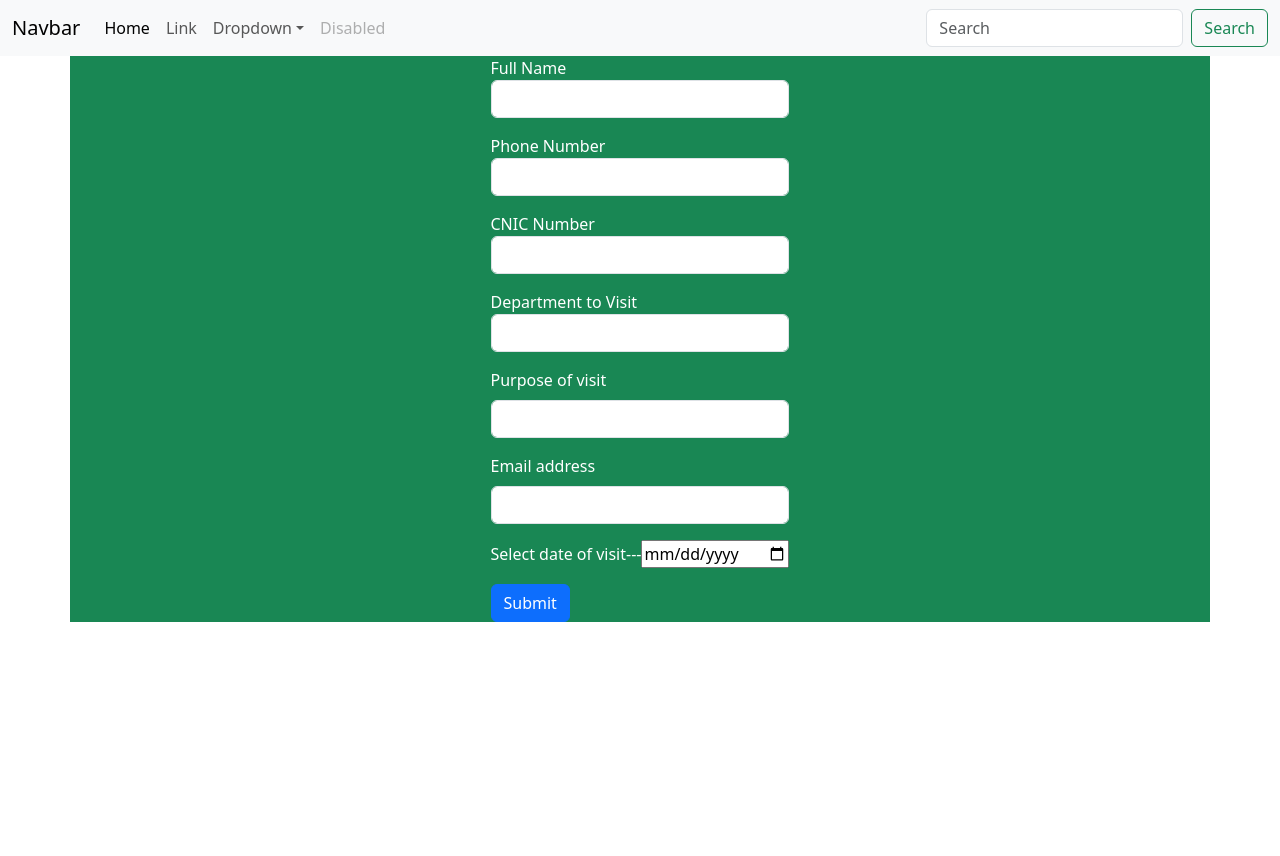
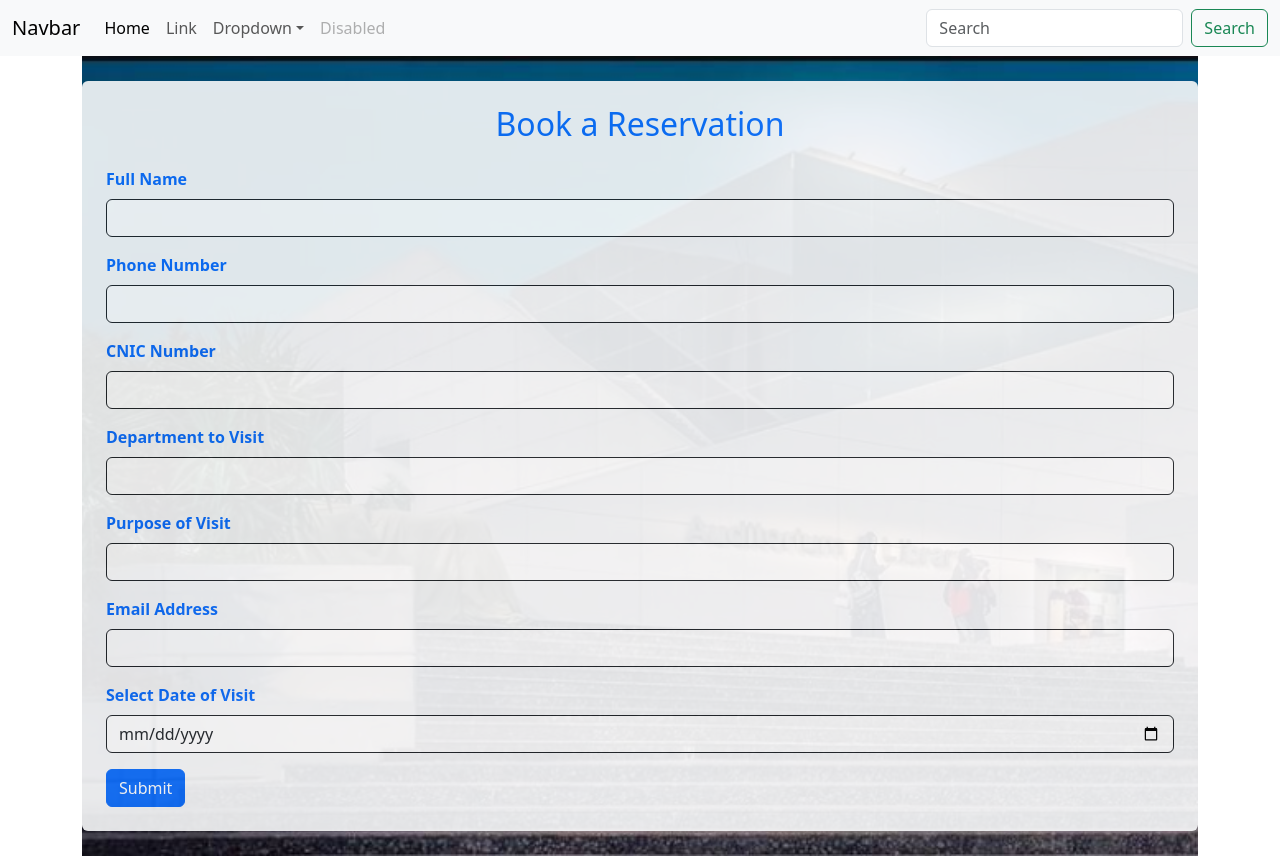
Before and after one commit to AbdulRehman-Awan1/fyp-project, a React (Create React App) app: page / in a window 1280 px wide. Before the commit the page ends 800 px from the top, so only its background shows below. Built offline with nearby package versions, Linux system fonts and the light colour scheme.

Commit message:
added background image , did some css and formatti

```diff
--- a/src/App.js
+++ b/src/App.js
@@ -7,7 +7,7 @@ function App() {
   return (
       <>
        <NavBar/>
-       <div className="container d-flex justify-content-center bg-success text-white " >
+       <div className="container  text-primary" >
        <BookReservation/>
        </div>
 
--- a/src/Components/BookReservation.js
+++ b/src/Components/BookReservation.js
@@ -1,94 +1,173 @@
-import React , {useState}from 'react'
-import axios from 'axios'
+import React, { useState } from 'react';
+import axios from 'axios';
+
+// Import your AIR University image here
+import airUniversityImage from './air_university_image.jpg';
 
 const BookReservation = () => {
+    const [formData, setFormData] = useState({
+        name: '',
+        phone: '',
+        cnic: '',
+        department: '',
+        purpose: '',
+        email: '',
+        date: '',
+    });
 
-    const [name, setName] =useState("")
-    const [phone, setPhone] =useState("")
-    const [CNIC, setCNIC] =useState("")
-    const [department, setDepartment] =useState("")
-    const [purpose, setPurpose] =useState("")
-    const [email, setEmail] =useState("")
-    const [date, setDate] =useState("")
+    const handleSubmit = (e) => {
+        e.preventDefault();
+        console.log('clicked');
+        axios.post('https://64fda739596493f7af7e69aa.mockapi.io/CRUD', formData, {
+            headers: { 'Access-Control-Allow-Origin': '*' },
+        });
+    };
 
-    const header = {"Access-Control-Allow-Origin": "*"};
-
-    const handleSubmit =(e) =>{
-        e.preventDefault();
-        console.log("clicked");
-        axios.post("https://64fda739596493f7af7e69aa.mockapi.io/CRUD" , {
-            name: name,
-            phone: phone,
-            CNIC:CNIC,
-            department: department,
-            purpose:purpose,
-            email: email,
-            date:date,
-            header,
-
-
-
+    const handleChange = (e) => {
+        const { name, value } = e.target;
+        setFormData({
+            ...formData,
+            [name]: value,
         });
-    }
+    };
 
     return (
-        <>
-            <div >
-                <form>
-
+        <div
+            className="container-fluid p-0 fw-bold"
+            style={{
+                backgroundImage: `url(${airUniversityImage})`,
+                backgroundSize: 'cover',
+                backgroundRepeat: 'no-repeat',
+                backgroundAttachment: 'fixed',
+                height: '100vh',
+                display: 'flex',
+                alignItems: 'center',
+                justifyContent: 'center',
+                opacity: '1.0',
+            }}
+        >
+            <form
+                className="container bg-light p-4 rounded"
+                style={{
+                    opacity: '0.9',
+                }}
+            >
+                <h2 className="text-center mb-4">Book a Reservation</h2>
                 <div className="mb-3">
-                        <label >Full Name</label>
-                        <input className="form-control"
-                        onChange={(e) => setName(e.target.value)}/>
+                    <label htmlFor="name" className="form-label">
+                        Full Name
+                    </label>
+                    <input
+                        type="text"
+                        id="name"
+                        className="form-control border border-dark"
+                        name="name"
+                        value={formData.name}
+                        onChange={handleChange}
+                        required
+                    />
                 </div>
 
                 <div className="mb-3">
-                        <label >Phone Number</label>
-                        <input className="form-control"
-                         onChange={(e) => setPhone(e.target.value)}/>
+                    <label htmlFor="phone" className="form-label">
+                        Phone Number
+                    </label>
+                    <input
+                        type="text"
+                        id="phone"
+                        className="form-control border border-dark"
+                        name="phone"
+                        value={formData.phone}
+                        onChange={handleChange}
+                        required
+                    />
                 </div>
 
                 <div className="mb-3">
-                        <label >CNIC Number</label>
-                        <input className="form-control"
-                         onChange={(e) => setCNIC(e.target.value)} />
+                    <label htmlFor="cnic" className="form-label" >
+                        CNIC Number
+                    </label>
+                    <input
+                        type="text"
+                        id="cnic"
+                        className="form-control border border-dark"
+                        name="cnic"
+                        value={formData.cnic}
+                        onChange={handleChange}
+                        required
+                    />
                 </div>
 
                 <div className="mb-3">
-                        <label >Department to Visit</label>
-                        <input className="form-control"
-                         onChange={(e) => setDepartment(e.target.value)} />
+                    <label htmlFor="department" className="form-label">
+                        Department to Visit
+                    </label>
+                    <input
+                        type="text"
+                        id="department"
+                        className="form-control border border-dark"
+                        name="department"
+                        value={formData.department}
+                        onChange={handleChange}
+                        required
+                    />
                 </div>
 
-                    <div class="mb-3">
-                        <label className="form-label">Purpose of visit</label>
-                        <input className="form-control"
-                         onChange={(e) => setPurpose(e.target.value)} />
+                <div className="mb-3">
+                    <label htmlFor="purpose" className="form-label">
+                        Purpose of Visit
+                    </label>
+                    <input
+                        type="text"
+                        id="purpose"
+                        className="form-control border border-dark"
+                        name="purpose"
+                        value={formData.purpose}
+                        onChange={handleChange}
+                        required
+                    />
                 </div>
 
+                <div className="mb-3">
+                    <label htmlFor="email" className="form-label">
+                        Email Address
+                    </label>
+                    <input
+                        type="email"
+                        id="email"
+                        className="form-control border border-dark"
+                        name="email"
+                        value={formData.email}
+                        onChange={handleChange}
+                        required
+                    />
+                </div>
 
                 <div className="mb-3">
-                        <label for="exampleInputEmail1" className="form-label">Email address</label>
-                        <input type="email" className="form-control" aria-describedby="emailHelp"
-                         onChange={(e) => setEmail(e.target.value)}/>
-
+                    <label htmlFor="date" className="form-label">
+                        Select Date of Visit
+                    </label>
+                    <input
+                        type="date"
+                        id="date"
+                        className="form-control border border-dark"
+                        name="date"
+                        value={formData.date}
+                        onChange={handleChange}
+                        required
+                    />
                 </div>
 
-                    <div className='mb-3'>
-                        <label>Select date of visit---</label>
-                        <input type="date"
-                         onChange={(e) => setDate(e.target.value)} />
-                    </div>
-                    {name}
-                    {purpose}
-                    {CNIC}
-
-
-                    <button type="submit" className="btn btn-primary" onClick={handleSubmit}>Submit</button>
+                <button
+                    type="submit"
+                    className="btn btn-primary"
+                    onClick={handleSubmit}
+                >
+                    Submit
+                </button>
             </form>
         </div>
-        </>
-    )
-}
+    );
+};
 
-export default BookReservation
+export default BookReservation;
```
Also changed, not shown: src/Components/air_university_image.jpg (added), src/air_university_image.JPG (added). Lines whose indentation alone changed are shown as unchanged.
